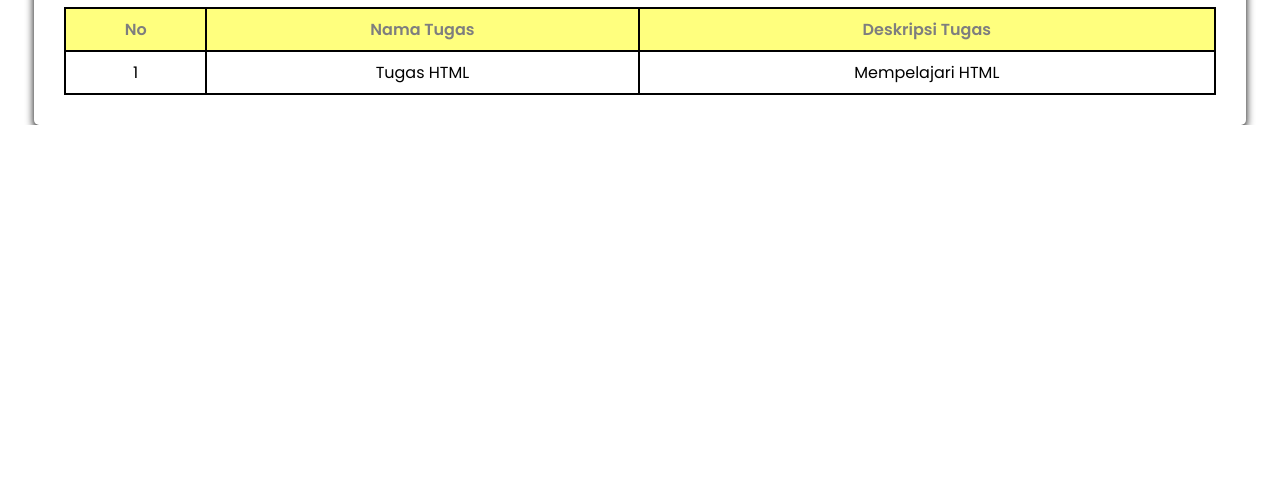
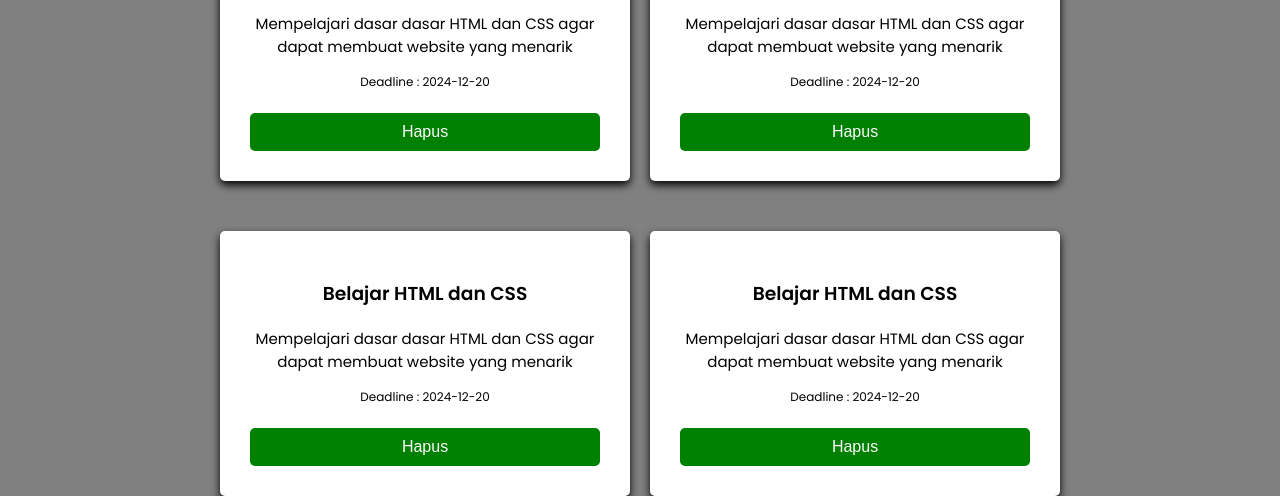
Before and after one commit to Ilhamalgojoli/Penugasan_Pertama, a plain HTML site: page index.html in a window 1280 px wide. Shown: the part 732-1228 px from the top of the page. Before the commit the page ends 857 px from the top, so only its background shows below. Drawn offline with Linux system fonts and the light colour scheme.

Commit message:
commit tugas

```diff
--- a/index.html
+++ b/index.html
@@ -12,10 +12,11 @@
         display: flex;
         justify-content: center;
         align-items: center;
-        height: 100vh;
+        height: 150vh;
         margin: 0;
         font-family: 'Poppins','Sans-Serif';
         flex-direction: column;
+        background-color: gray;
       }
       .container h1{
         font-size: 64px;
@@ -45,28 +46,37 @@
         font-size: 16px;
         cursor: pointer;
       }
+      .table-container button {
+        width: 100% ;
+        padding: 10px;
+        background-color: green;
+        color: white;
+        border: none;
+        margin-top: 10px;
+        border-radius: 5px;
+        font-size: 16px;
+        cursor: pointer;
+      }
+      .penjelasan{
+        font-size: 15px;
+      }
+      .deadline{
+        font-size: 12px;
+      }
        .table-container{
         margin-top: 30px;
-        width: 90%;
+        width: 350px;
+        height: auto;
         background: white ;
         padding: 30px;
         border-radius: 5px;
         box-shadow: 0 4px 8px black;
         text-align: center;
       }
-      table{
-        width: 100%;
-        border-collapse: collapse;
-      }
-      th,td {
-        padding:8px;
-        border: 2px solid black ;
-        text-align: center;
-      }
-      th{
-        color: black;
-        background-color: yellow;
-        opacity: 50%;
+      .container-tugas{
+        display: grid ;
+        grid-template-columns: repeat(2, 2fr);
+        gap: 20px;
       }
     </style>
 </head>
@@ -82,24 +92,31 @@
        <button type="submit">Tambahkan
    </button>
    </div>
+   <div class ="container-tugas">
    <div class="table-container">
-     <h1>Daftar Tugas</h1>
-     <table>
-       <head>
-         <tr>
-           <th>No</th>
-           <th>Nama Tugas</th>
-           <th>Deskripsi Tugas</th>
-         </tr>
-       </head>
-       <tbody>
-         <tr>
-           <td>1</td>
-           <td>Tugas HTML</td>
-           <td>Mempelajari HTML</td>
-         </tr>
-       </tbody>
-     </table>
+      <h3>Belajar HTML dan CSS</h3>
+      <p class ="penjelasan">Mempelajari dasar dasar HTML dan CSS agar dapat membuat website yang menarik</p>
+      <p class = "deadline">Deadline : 2024-12-20</p>
+      <button>Hapus</button>
+   </div>
+    <div class="table-container">
+      <h3>Belajar HTML dan CSS</h3>
+      <p class ="penjelasan">Mempelajari dasar dasar HTML dan CSS agar dapat membuat website yang menarik</p>
+      <p class = "deadline">Deadline : 2024-12-20</p>
+      <button>Hapus</button>
+   </div>
+   <div class="table-container">
+      <h3>Belajar HTML dan CSS</h3>
+      <p class ="penjelasan">Mempelajari dasar dasar HTML dan CSS agar dapat membuat website yang menarik</p>
+      <p class = "deadline">Deadline : 2024-12-20</p>
+      <button>Hapus</button>
+   </div>
+   <div class="table-container">
+      <h3>Belajar HTML dan CSS</h3>
+      <p class ="penjelasan">Mempelajari dasar dasar HTML dan CSS agar dapat membuat website yang menarik</p>
+      <p class = "deadline">Deadline : 2024-12-20</p>
+      <button>Hapus</button>
+   </div>
    </div>
 </body>
 </html>
```
